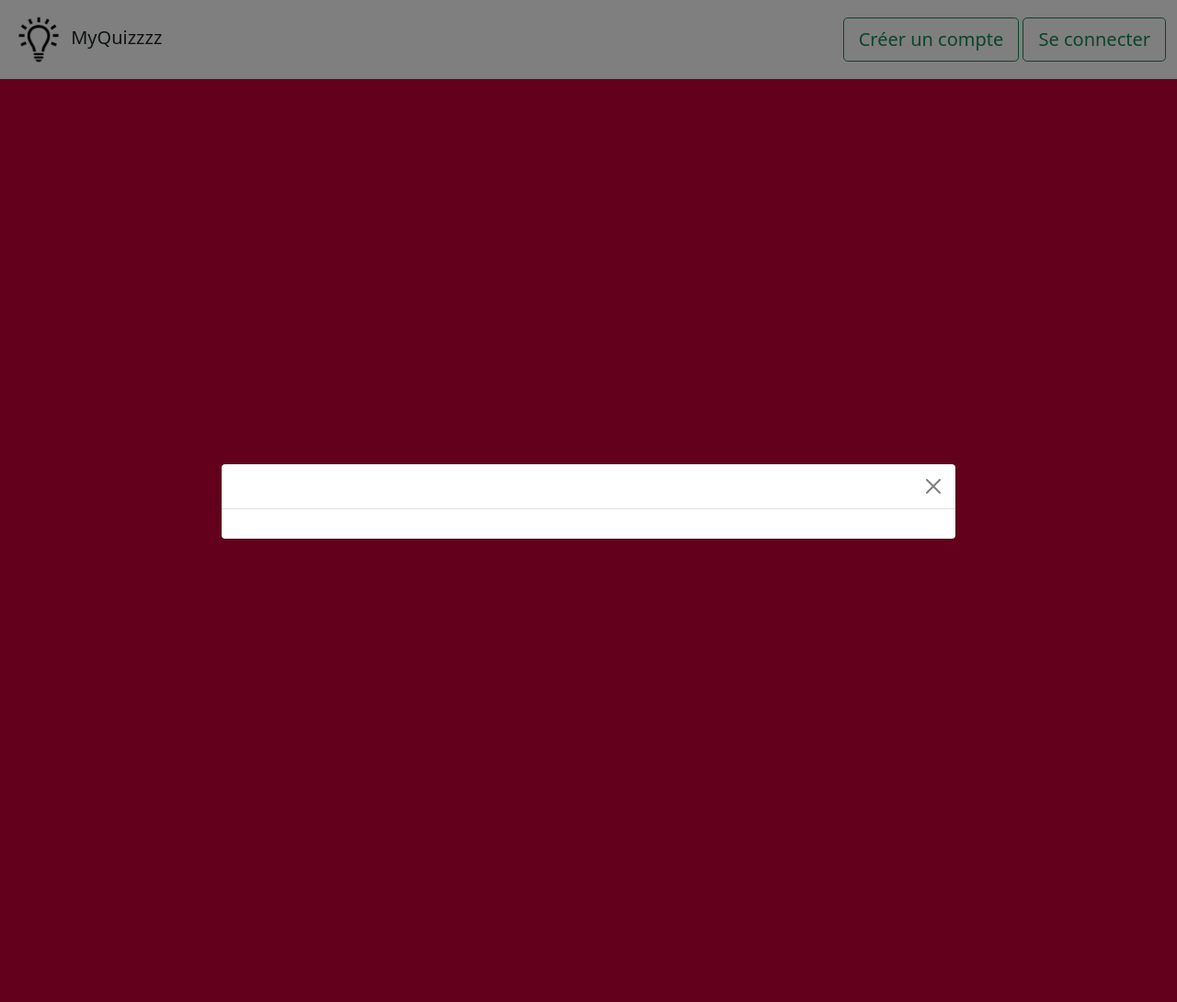
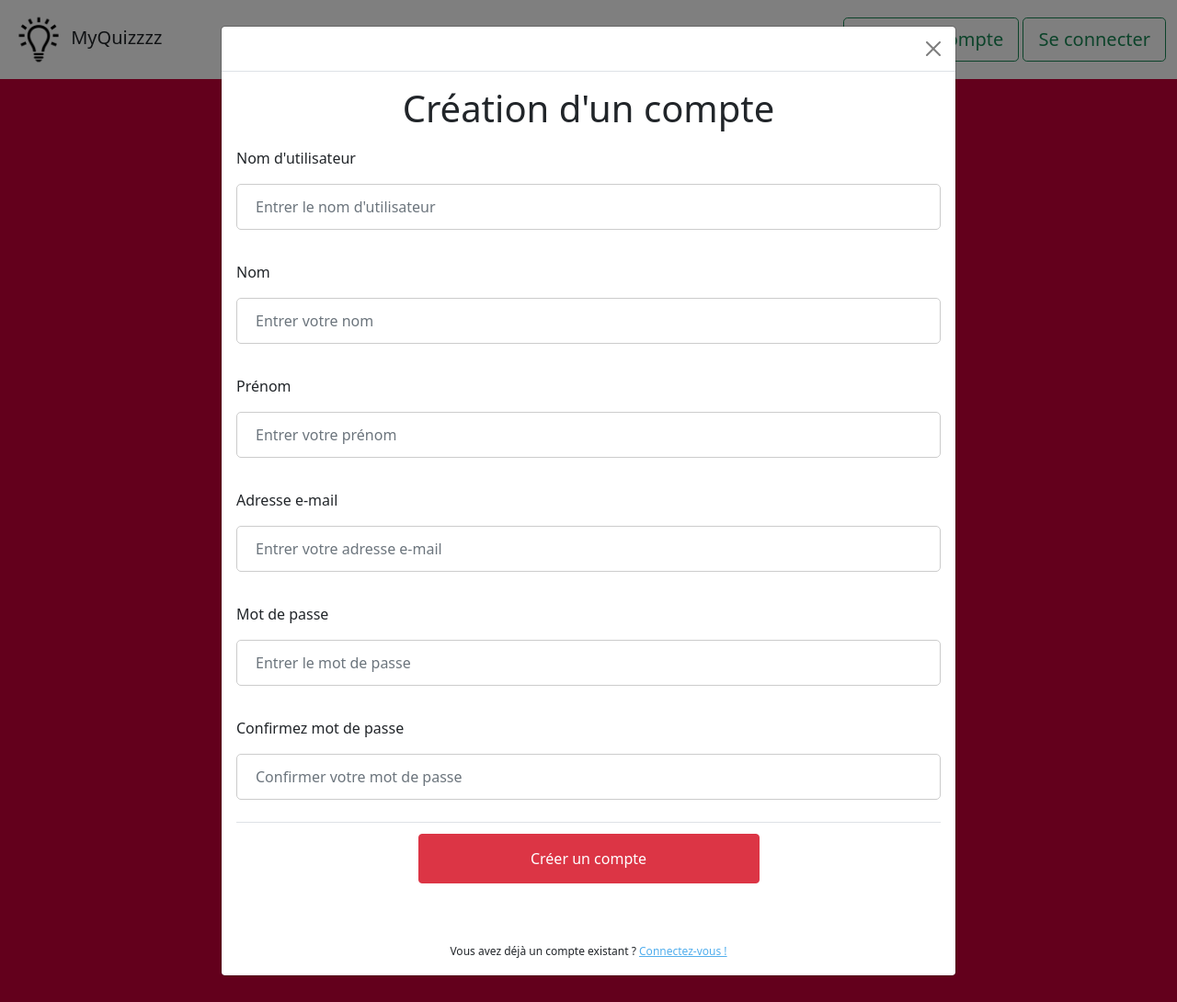
Before and after one commit to AdeshCannou/MyQuizz, a Symfony app: template templates/base.html.twig in a window 1280 px wide, after a click on "Créer un compte". Shown: the whole page at 92% size. Run offline with Twig, Linux system fonts and the light colour scheme; the template is opened without the code that fills it, so the values that code supplies are empty; form fields are guessed from the names that the template uses; some libraries are stand-ins or nearby versions.

Commit message:
[MyQuizz-003] ajout registration.html.twig

```diff
--- a/templates/security/registration.html.twig
+++ b/templates/security/registration.html.twig
@@ -0,0 +1,51 @@
+
+    {{ form_start(form) }}
+    <center>
+        <h1>Création d'un compte </h1>
+    </center>
+
+
+    {{ form_row(form.username, {'label' : 'Nom d\'utilisateur','attr':
+    {'placeholder' : 'Entrer le nom d\'utilisateur'}}) }}
+    {{ form_row(form.name, {'label' : 'Nom','attr':
+    {'placeholder' : 'Entrer votre nom'}}) }}
+    {{ form_row(form.familyName, {'label' : 'Prénom','attr':
+    {'placeholder' : 'Entrer votre prénom'}}) }}
+    {{ form_row(form.email, {'label' : 'Adresse e-mail','attr':
+    {'placeholder' : 'Entrer votre adresse e-mail'}}) }}
+    {{ form_row(form.password, {'label' : 'Mot de passe','attr':
+    {'placeholder' : 'Entrer le mot de passe'}}) }}
+    {{ form_row(form.confirm_password, {'label' : 'Confirmez mot de passe','attr':
+    {'placeholder' : 'Confirmer votre mot de passe'}}) }}
+
+    <div class="modal-footer">
+        <input class="btn btn-danger" type="submit" id='submit' value='Créer un compte' name="forminscription">
+    </div>
+
+
+    <!-- <label><b>Nom d'utilisateur</b></label>
+    <input type="text" placeholder="Entrer le nom d'utilisateur" name="username" required>
+
+    <label><b>Nom</b></label>
+    <input type="text" placeholder="Entrer votre nom" name="forname" required>
+
+    <label><b>Prénom</b></label>
+    <input type="text" placeholder="Entrer votre prénom" name="name" required>
+
+    <label><b>Adresse e-mail</b></label>
+    <input type="email" placeholder="Entrer votre adresse e-mail" name="email" required>
+
+    <label><b>Mot de passe</b></label>
+    <input type="password" placeholder="Entrer le mot de passe" name="password" required>
+
+    <label><b>Confirmer mot de passe</b></label>
+    <input type="password" placeholder="Confirmer mot de passe" name="password2" required> -->
+    <br>
+    <br>
+
+
+    <center><a>Vous avez déjà un compte existant ? </a><a id="sc" data-bs-dismiss="modal" data-bs-toggle="modal"
+            data-bs-target="#SeConnecter">Connectez-vous !</a>
+    </center>
+
+    {{ form_end(form) }}
```
